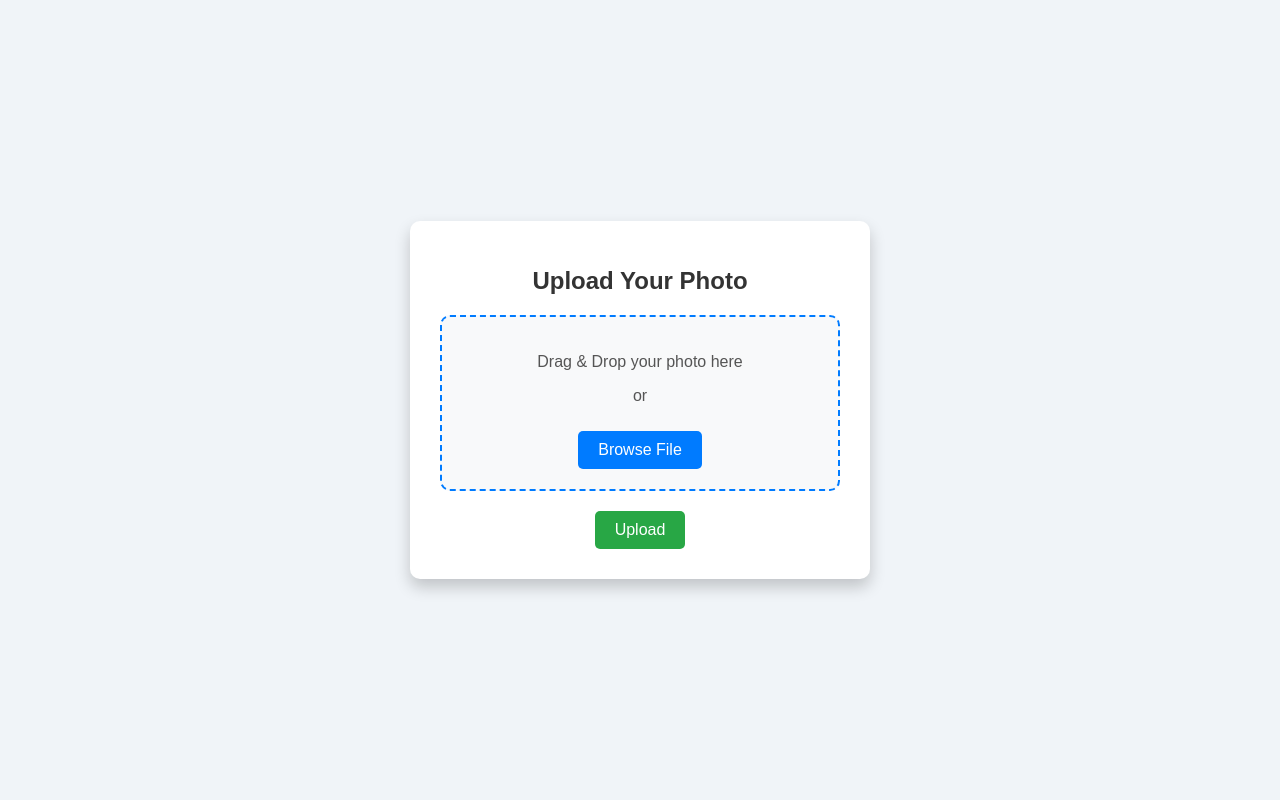
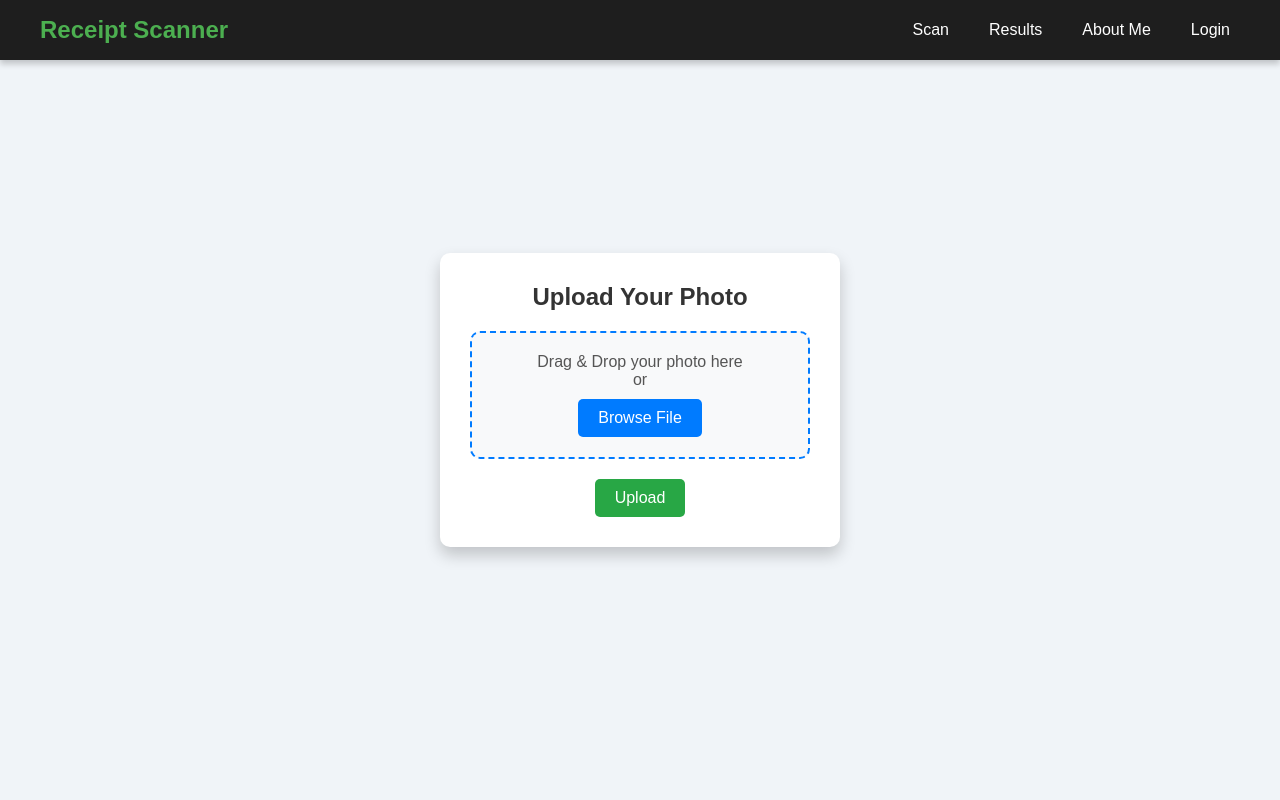
Before and after one commit to ralph831005/mysite, a Django app: page /scanner/ in a window 1280 px wide. Run offline with Django 5.2, Linux system fonts and the light colour scheme; the visitor is signed in with stand-in values (Sample User, id 1).

Commit message:
add header to scanner and update project preview img

```diff
--- a/portfolio/templates/portfolio/index.html
+++ b/portfolio/templates/portfolio/index.html
@@ -563,7 +563,10 @@ Copyright <script>document.write(new Date().getFullYear());</script> All rights
 							</div>
 						</div>
 						<div class="col-md-6 animate-box" data-animate-effect="fadeInRight">
-                            <div class="project" style="background-image: url({% static 'portfolio/images/outdoor_caring_cane_img.jpg' %});">W
+                            <video autoplay muted loop id="scanner_demo_short">
+                                <source src="{% static 'portfolio/images/scanner_demo_short.mp4' %}" type="video/mp4" />
+                            </video>
+                            <div class="project">
 								<div class="desc">
 									<div class="con">
                                         <h3><a href="scanner/">Receipt Scanner</a></h3>
--- /dev/null
+++ b/scanner/static/scanner/css/header.css
@@ -0,0 +1,98 @@
+* {
+	margin: 0;
+	padding: 0;
+	box-sizing: border-box;
+}
+
+header {
+	position: fixed;
+	top: 0;
+	left: 0;
+	width: 100%;
+	z-index: 1000;
+	background-color: #1e1e1e;
+	padding: 0 20px;
+	box-shadow: 0 4px 6px rgba(0, 0, 0, 0.2);
+}
+
+#my-scanner-header  {
+	max-width: 1200px;
+	margin: 0 auto;
+	display: flex;
+	justify-content: space-between;
+	align-items: center;
+	height: 60px;
+}
+
+#my-scanner-header .logo {
+	font-size: 1.5em;
+	font-weight: bold;
+	color: #4caf50;
+	text-decoration: none;
+}
+
+#my-scanner-header nav {
+	display: flex;
+	align-items: center;
+}
+
+#my-scanner-header nav ul {
+	list-style: none;
+	display: flex;
+	gap: 20px;
+}
+
+#my-scanner-header nav ul li a {
+	text-decoration: none;
+	font-size: 1em;
+	color: #ffffff;
+	padding: 5px 10px;
+	border-radius: 5px;
+	transition: background-color 0.3s, color 0.3s;
+}
+
+#my-scanner-header nav ul li a:hover {
+	background-color: #4caf50;
+	color: #121212;
+}
+
+#my-scanner-header .menu-toggle {
+	display: none;
+	flex-direction: column;
+	cursor: pointer;
+}
+
+#my-scanner-header .menu-toggle span {
+	width: 25px;
+	height: 3px;
+	background-color: #ffffff;
+	margin: 4px 0;
+}
+
+/* Responsive Menu */
+@media (max-width: 768px) {
+	nav ul {
+		display: none;
+		flex-direction: column;
+		position: absolute;
+		top: 60px;
+		right: 20px;
+		background: #1e1e1e;
+		width: 200px;
+		padding: 10px 0;
+		box-shadow: 0 4px 6px rgba(0, 0, 0, 0.5);
+		border-radius: 10px;
+	}
+
+	nav ul.active {
+		display: flex;
+	}
+
+	nav ul li a {
+		padding: 10px 20px;
+	}
+
+	.menu-toggle {
+		display: flex;
+	}
+}
--- a/scanner/static/scanner/script.js
+++ b/scanner/static/scanner/js/scanner.js
@@ -37,6 +37,10 @@ fileInput.addEventListener("change", (event) => {
 // Handle File Upload
 function handleFile(file) {
     if (file.type.startsWith("image/")) {
+        const uploaded_img = document.getElementById("uploaded-img");
+        if (uploaded_img) { uploaded_img.remove(); }
+        const uploaded_result = document.getElementById("uploaded-result");
+        if (uploaded_result) { uploaded_result.remove(); }
         const reader = new FileReader();
         reader.onload = (e) => {
             imagePreview.src = e.target.result;
--- /dev/null
+++ b/scanner/templates/scanner/header.html
@@ -0,0 +1,18 @@
+<header>
+    <div class="container" id="my-scanner-header">
+        <a href="#" class="logo">Receipt Scanner</a>
+        <nav>
+            <div class="menu-toggle" id="menu-toggle">
+                <span></span>
+                <span></span>
+                <span></span>
+            </div>
+            <ul id="nav-menu">
+                <li><a href="/scanner/">Scan</a></li>
+                <li><a href="#">Results</a></li>
+                <li><a href="/">About Me</a></li>
+                <li><a href="/scanner/login/">Login</a></li>
+            </ul>
+        </nav>
+    </div>
+</header>
--- a/scanner/templates/scanner/scanner.html
+++ b/scanner/templates/scanner/scanner.html
@@ -1,11 +1,14 @@
 <!DOCTYPE html>
+{% load static %}
 <html lang="en">
 <head>
     <meta charset="UTF-8">
     <meta name="viewport" content="width=device-width, initial-scale=1.0">
     <title>Receipt Scanner</title>
-    <link rel="stylesheet" href="/static/scanner/styles.css">
+    <link rel="stylesheet" href="{% static 'scanner/css/scanner.css' %}">
+    <link rel="stylesheet" href="{% static 'scanner/css/header.css' %}">
 </head>
+{% include "scanner/header.html" %}
 <body>
     <div class="upload-container">
         <h1>Upload Your Photo</h1>
@@ -32,47 +35,9 @@
             <!-- Submit Button -->
             <button type="submit" class="submit-button" id="image-submit">Upload</button>
         </form>
-        {% if photo_url and receipt %}
-        <!-- <div class="render-container"> -->
-            <!-- Photo Section -->
-            <div class="preview-container">
-                <h2>Uploaded Photo</h2>
-                <img src="{{ photo_url }}" alt="Uploaded Photo">
-            </div>
-
-            <!-- Receipt Section -->
-            <div class="receipt-section">
-                <h2>{{ receipt.store }}</h2>
-                <h3>{{ receipt.purchase_date }}</h3>
-                <h3>{{ receipt.total_price }}</h3>
-                <div class="receipt-details">
-                    <p><strong>Tax Rate:</strong> {{ receipt.tax_rate }}%</p>
-                    <p><strong>Tax:</strong> ${{ receipt.tax }}</p>
-                </div>
-
-                <!-- Item Table -->
-                <table class="item-table">
-                    <thead>
-                        <tr>
-                            <th>Item</th>
-                            <th>Price ($)</th>
-                        </tr>
-                    </thead>
-                    <tbody>
-                        {% for item in receipt.items %}
-                        <tr>
-                            <td>{{ item.item }}</td>
-                            <td>{{ item.price }}</td>
-                        </tr>
-                        {% endfor %}
-                    </tbody>
-                </table>
-            </div>
-        <!-- </div> -->
-        {% endif %}
     </div>
 	<!-- Show Results Only After Upload -->
 
-    <script src="/static/scanner/script.js"></script>
+    <script src="/static/scanner/js/scanner.js"></script>
 </body>
 </html>
--- a/scanner/views.py
+++ b/scanner/views.py
@@ -57,6 +57,7 @@ def scanner(request):
 
         receipt_attr = ['store', 'total_price', 'tax', 'tax_rate', 'purchase_date']
         receipt_instance = Receipt.objects.create(
+            photo_id=photo_instance.id,
             **{name: value for name, value in receipt_detail.items()
                if name in receipt_attr and value is not None})
 
@@ -65,13 +66,18 @@ def scanner(request):
 
         return render(
             request,
-            'scanner/scanner.html',
+            'scanner/result.html',
             {
                 'photo_url': photo_instance.image.url,
                 'receipt': receipt_detail,
             },
         )
     return render(request, 'scanner/scanner.html')
+
+
+@login_required(login_url='/scanner/login')
+def display(request):
+    pass
 
 
 def mock(path):
```
Also changed, not shown: portfolio/static/portfolio/css/style.css (+8 -0 lines), scanner/templates/scanner/result.html (added, +56 -0 lines), portfolio/static/portfolio/images/scanner_demo_short.gif (added), scanner/static/scanner/css/scanner.css (renamed from scanner/static/scanner/styles.css), 1 other file.
